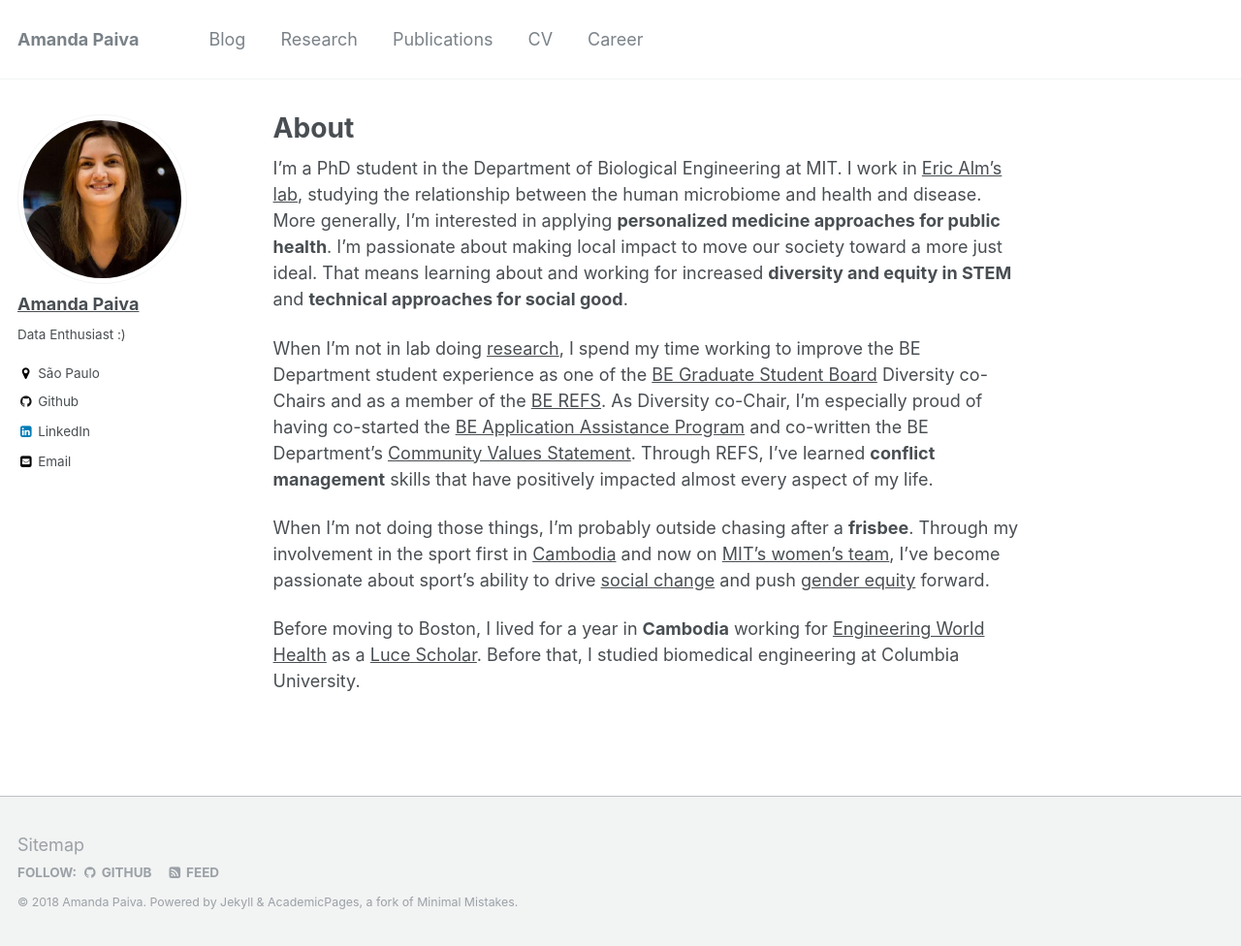
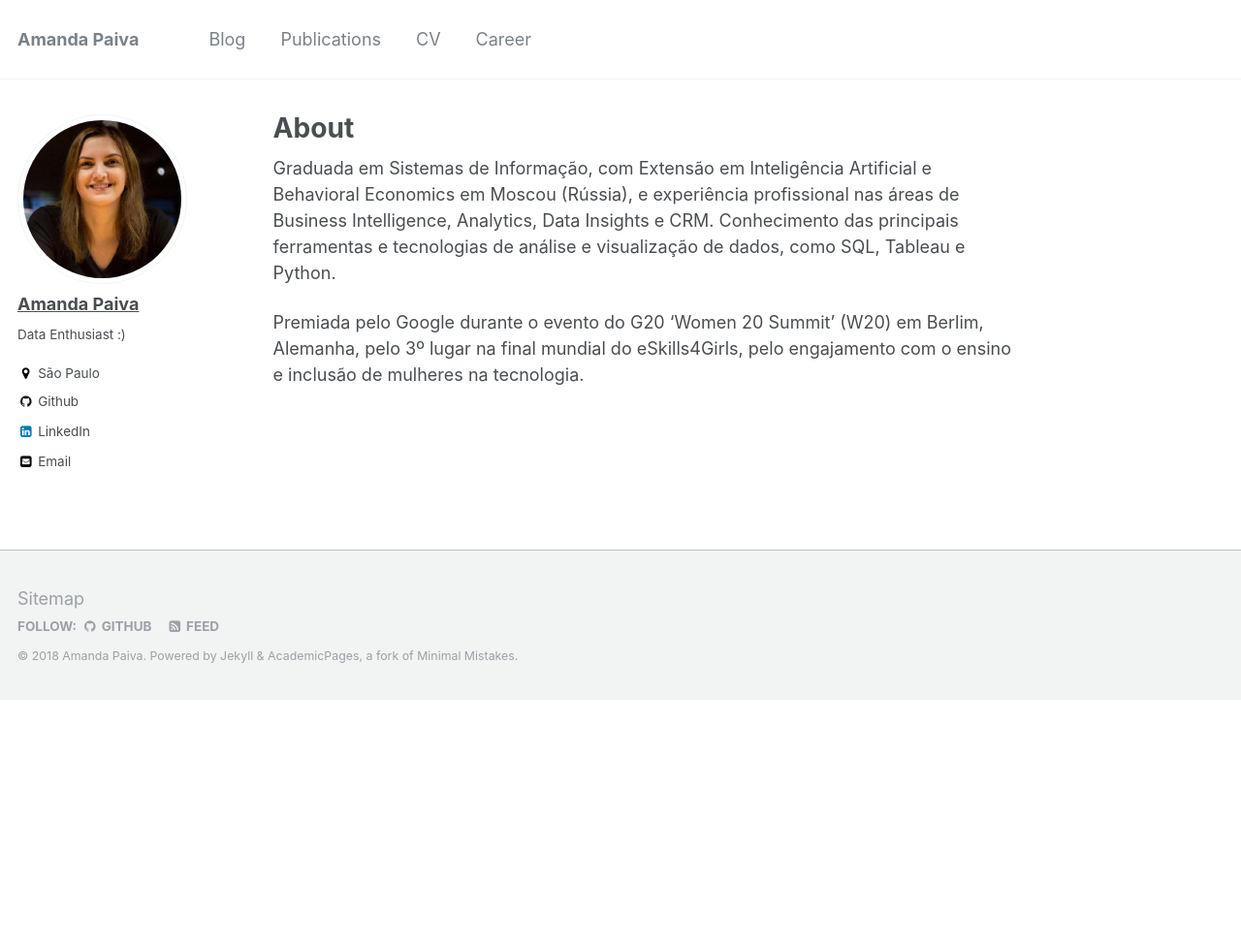
Before and after one commit to amandapaiva/amandapaiva.github.io, a Jekyll site: the page built from _pages/about.md, in a window 1280 px wide and 976 px high. Shown: the whole window at 97% size. Built offline with Jekyll 4.4.1, drawn with Linux system fonts in a browser that asks for light colours.

Commit message:
New Info

```diff
--- a/_data/navigation.yml
+++ b/_data/navigation.yml
@@ -2,9 +2,6 @@
 main:
   - title: "Blog"
     url: /blog/
-
-  - title: "Research"
-    url: /research/
 
   - title: "Publications"
     url: /publications/
--- a/_pages/about.md
+++ b/_pages/about.md
@@ -9,18 +9,6 @@ redirect_from:
   - /about.html
 ---
 
-I'm a PhD student in the Department of Biological Engineering at MIT.
-I work in [Eric Alm's lab](http://almlab.mit.edu), studying the relationship between the human microbiome and health and disease.
-More generally, I'm interested in applying **personalized medicine approaches for public health**.
-I'm passionate about making local impact to move our society toward a more just ideal.
-That means learning about and working for increased **diversity and equity in STEM** and **technical approaches for social good**.
+Graduada em Sistemas de Informação, com Extensão em Inteligência Artificial e Behavioral Economics em Moscou (Rússia), e experiência profissional nas áreas de Business Intelligence, Analytics, Data Insights e CRM. Conhecimento das principais ferramentas e tecnologias de análise e visualização de dados, como SQL, Tableau e Python.
 
-When I'm not in lab doing [research](research/), I spend my time working to improve the BE Department student experience as one of the [BE Graduate Student Board](http://begradboard.mit.edu/) Diversity co-Chairs and as a member of the [BE REFS](http://berefs.com).
-As Diversity co-Chair, I'm especially proud of having co-started the [BE Application Assistance Program](http://be.mit.edu/academic-programs/prospective-graduate/beaap) and co-written the BE Department's [Community Values Statement](http://be.mit.edu/about/department-values-statement).
-Through REFS, I've learned **conflict management** skills that have positively impacted almost every aspect of my life.
-
-When I'm not doing those things, I'm probably outside chasing after a **frisbee**.
-Through my involvement in the sport first in [Cambodia](http://www.phnompenhpost.com/post-weekend/unconventional-sport-finds-unlikely-home-cambodia) and now on [MIT's women's team](http://scripts.mit.edu/~womens-ult/), I've become passionate about sport's ability to drive [social change](https://www.facebook.com/youthultimateproject) and push [gender equity](https://thenib.com/the-sports-wage-gap-needs-to-close) forward.
-
-Before moving to Boston, I lived for a year in **Cambodia** working for [Engineering World Health](http://www.ewh.org/) as a [Luce Scholar](http://www.hluce.org/lsprogram.aspx).
-Before that, I studied biomedical engineering at Columbia University.
+Premiada pelo Google durante o evento do G20 ‘Women 20 Summit’ (W20) em Berlim, Alemanha, pelo 3º lugar na final mundial do eSkills4Girls, pelo engajamento com o ensino e inclusão de mulheres na tecnologia.
```
Also changed, not shown: wordpress/pages/research.md (deleted, +0 -15 lines).
